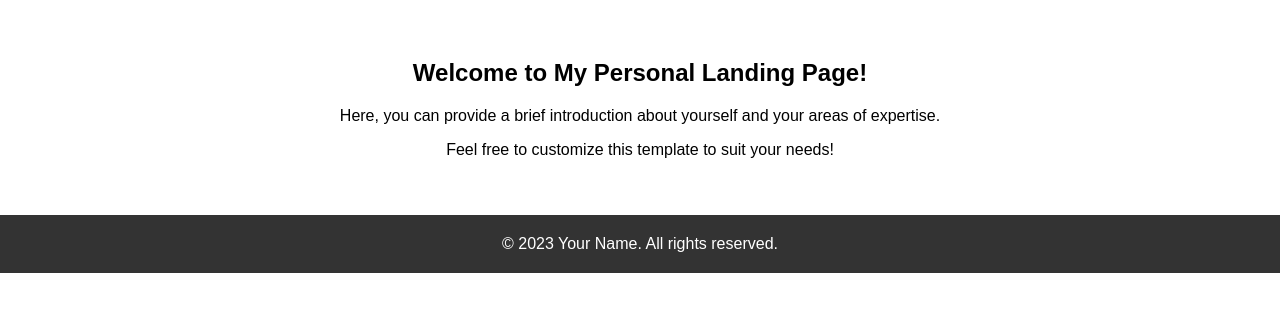
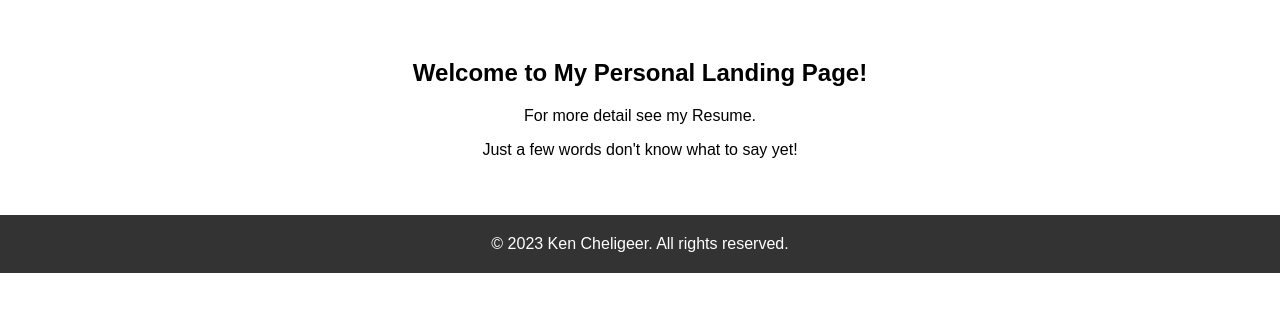
Before and after one commit to clger007/ken.ai.io, a plain HTML site: page index.html in a window 1280 px wide. Shown: the part 83-394 px from the top of the page. Drawn offline with Linux system fonts and the light colour scheme.

Commit message:
test commit

```diff
--- a/index.html
+++ b/index.html
@@ -41,12 +41,12 @@
 
   <main>
     <h2>Welcome to My Personal Landing Page!</h2>
-    <p>Here, you can provide a brief introduction about yourself and your areas of expertise.</p>
-    <p>Feel free to customize this template to suit your needs!</p>
+    <p>For more detail see my Resume.</p>
+    <p>Just a few words don't know what to say yet!</p>
   </main>
 
   <footer>
-    &copy; 2023 Your Name. All rights reserved.
+    &copy; 2023 Ken Cheligeer. All rights reserved.
   </footer>
 </body>
 </html>
```
